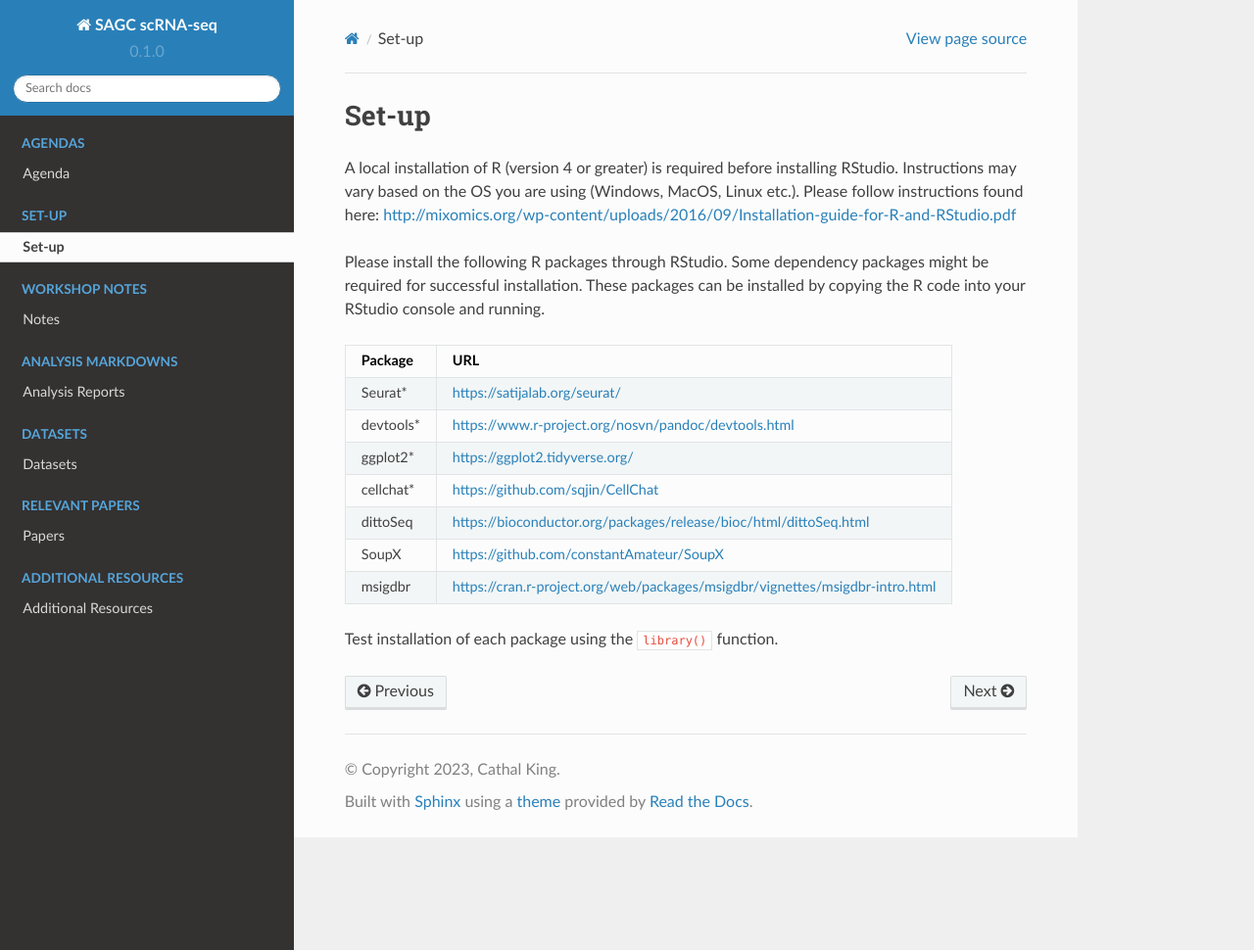
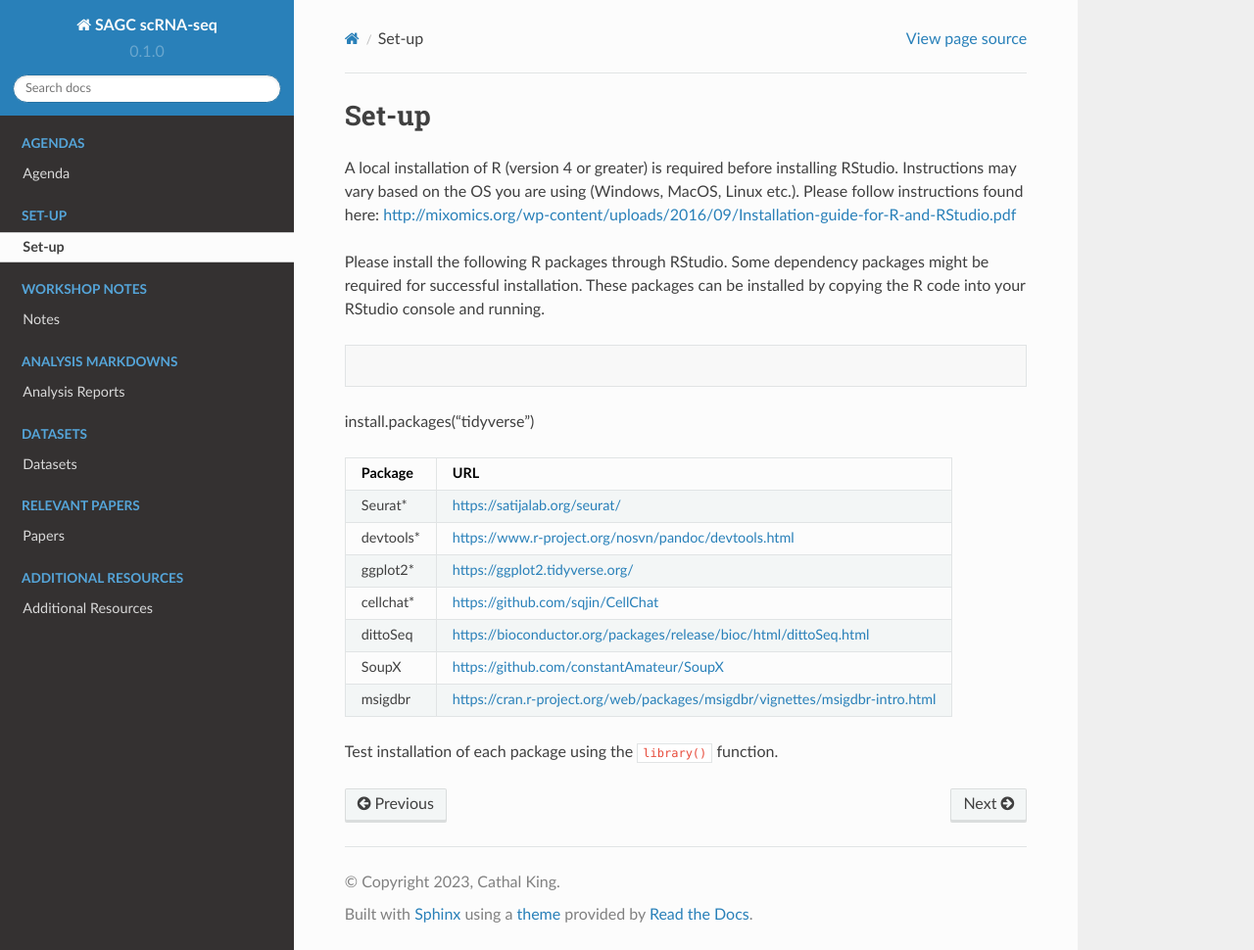
Before and after one commit to dw-thomson/SAGC_scRNAseq_workshop, a Sphinx documentation site: the page built from docs/source/Set-up.rst, in a window 1280 px wide and 970 px high. Shown: the whole window at 98% size. Built offline with Sphinx 7.4.7 and the Read the Docs theme 2.0.0, drawn with Linux system fonts in a browser that asks for light colours.

Commit message:
Update Set-up.rst
wp

```diff
--- a/docs/source/Set-up.rst
+++ b/docs/source/Set-up.rst
@@ -5,6 +5,12 @@ A local installation of R (version 4 or greater) is required before installing R
 http://mixomics.org/wp-content/uploads/2016/09/Installation-guide-for-R-and-RStudio.pdf
 
 Please install the following R packages through RStudio. Some dependency packages might be required for successful installation. These packages can be installed by copying the R code into your RStudio console and running.
+
+.. code-block:: R
+
+install.packages(“tidyverse”)
+
+
 
 ==========  =====
 Package     URL
```
